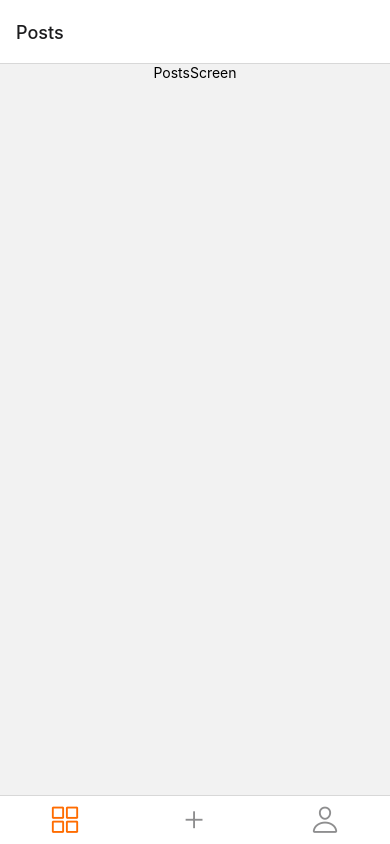
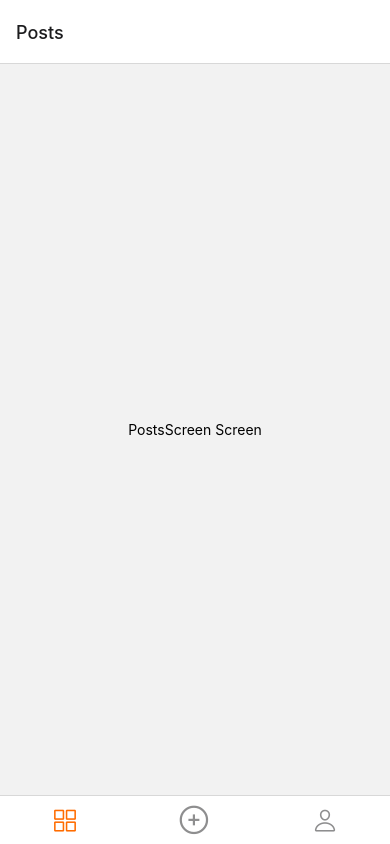
Before and after one commit to Petro-Psekho/mobile-blog, a React Native app: screen / in a window 390 px wide. Built offline with nearby package versions, Linux system fonts and the light colour scheme.

Commit message:
update screens

```diff
--- a/router.js
+++ b/router.js
@@ -31,7 +31,7 @@ export const useRoute = isAuth => {
       <MainTab.Screen
         options={{
           tabBarIcon: ({ color, size }) => {
-            return <Ionicons name="ios-grid-outline" size={30} color={color} />;
+            return <Ionicons name="ios-grid-outline" size={25} color={color} />;
           },
         }}
         name="Posts"
@@ -40,7 +40,7 @@ export const useRoute = isAuth => {
       <MainTab.Screen
         options={{
           tabBarIcon: ({ color, size }) => {
-            return <Ionicons name="ios-add" size={30} color={color} />;
+            return <Ionicons name="ios-add-circle-outline" size={35} color={color} />;
           },
         }}
         name="CreatePosts"
@@ -49,7 +49,7 @@ export const useRoute = isAuth => {
       <MainTab.Screen
         options={{
           tabBarIcon: ({ color, size }) => {
-            return <Ionicons name="ios-person-outline" size={30} color={color} />;
+            return <Ionicons name="ios-person-outline" size={25} color={color} />;
           },
         }}
         name="Profile"
--- a/screens/mainScreen/CreatePostsScreen.js
+++ b/screens/mainScreen/CreatePostsScreen.js
@@ -1,19 +1,19 @@
 import React from 'react';
-import { Text, View, StyleSheet } from 'react-native';
+import { View, Text, StyleSheet } from 'react-native';
 
 const CreatePostsScreen = () => {
   return (
-    // <View style={styles.container}>
-    <Text>CreatePostsScreen</Text>
-    // </View>
+    <View style={styles.container}>
+      <Text>CreatePostsScreen Screen</Text>
+    </View>
   );
 };
 
 const styles = StyleSheet.create({
   container: {
     flex: 1,
+    alignItems: 'center',
     justifyContent: 'center',
-    alignItems: 'center',
   },
 });
 
--- a/screens/mainScreen/PostsScreen.js
+++ b/screens/mainScreen/PostsScreen.js
@@ -1,21 +1,19 @@
 import React from 'react';
-import { Text, View, StyleSheet } from 'react-native';
+import { View, Text, StyleSheet } from 'react-native';
 
 const PostsScreen = () => {
   return (
-    // <View style={styles.container}>
-
-    <Text style={styles.container}>PostsScreen</Text>
-    // </View>
+    <View style={styles.container}>
+      <Text>PostsScreen Screen</Text>
+    </View>
   );
 };
 
 const styles = StyleSheet.create({
   container: {
     flex: 1,
+    alignItems: 'center',
     justifyContent: 'center',
-    alignItems: 'center',
-    textAlign: 'center',
   },
 });
 
--- a/screens/mainScreen/ProfileScreen.js
+++ b/screens/mainScreen/ProfileScreen.js
@@ -1,19 +1,19 @@
 import React from 'react';
-import { Text, View, StyleSheet } from 'react-native';
+import { View, Text, StyleSheet } from 'react-native';
 
 const ProfileScreen = () => {
   return (
-    // <View style={styles.container}>
-    <Text>ProfileScreen</Text>
-    // </View>
+    <View style={styles.container}>
+      <Text>ProfileScreen Screen</Text>
+    </View>
   );
 };
 
 const styles = StyleSheet.create({
   container: {
     flex: 1,
+    alignItems: 'center',
     justifyContent: 'center',
-    alignItems: 'center',
   },
 });
 
```
